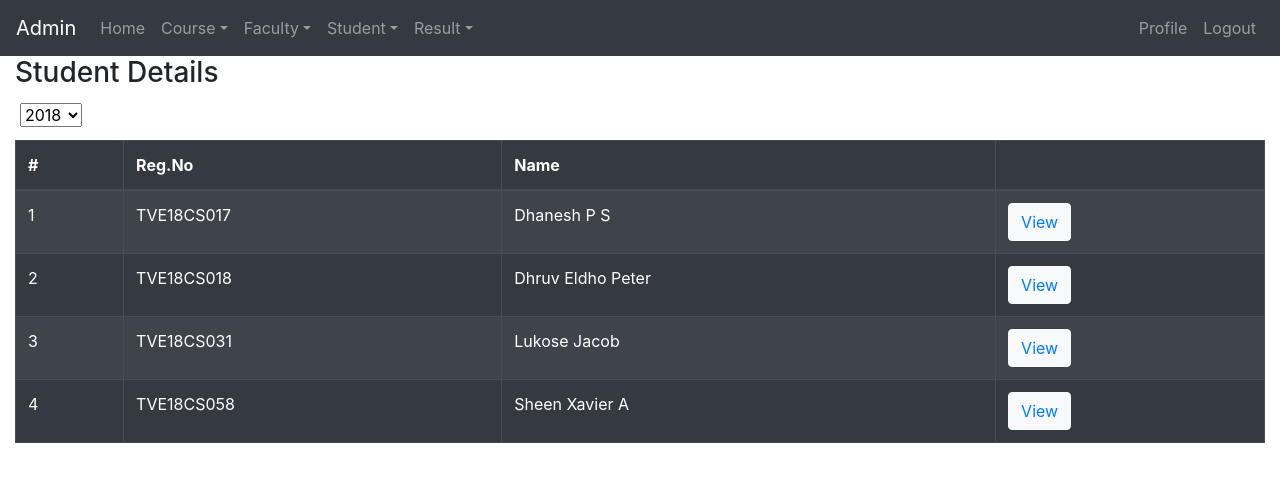
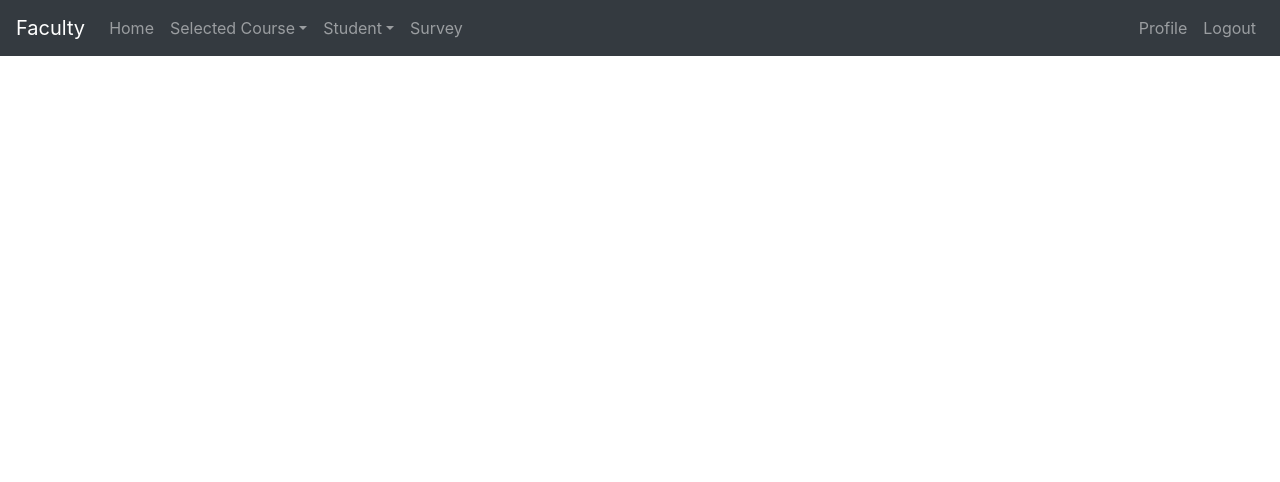
Before and after one commit to dhruvpeter/co_po_automation, a React (Create React App) app: page /admin/student/view-student in a window 1280 px wide. Shown: the top 482 px of the page. Built offline with nearby package versions, Linux system fonts and the light colour scheme.

Commit message:
Add survey routes to faculty

```diff
--- a/src/App.js
+++ b/src/App.js
@@ -5,8 +5,7 @@ import Faculty from "./Component/Faculty/Faculty";
 export default function App() {
   return (
     <div>
-      <Admin />
-
+      <Faculty />
     </div>
   );
 }
--- a/src/Component/Faculty/FacultyLinks/FacultyLinks.js
+++ b/src/Component/Faculty/FacultyLinks/FacultyLinks.js
@@ -5,6 +5,7 @@ import ViewStudent from "../Student/ViewStudent/ViewStudent";
 import AddMark from "../Student/AddMark/AddMark";
 import AssignStudent from "../Student/AssignStudent/AssignStudent";
 import Profile from "../Profile/Profile";
+import Survey from "../Survey/Survey";
 export default function FacultyLinks() {
   return (
     <Router>
@@ -22,6 +23,7 @@ export default function FacultyLinks() {
           component={AssignStudent}
         />
         <Route path="/faculty/profile" exact component={Profile} />
+        <Route path="/faculty/survey" exact component={Survey} />
       </Switch>
     </Router>
   );
--- a/src/Component/Faculty/NavigationBar/NavigationBar.js
+++ b/src/Component/Faculty/NavigationBar/NavigationBar.js
@@ -26,6 +26,7 @@ export default function NavigationBar() {
                 Assign Student
               </NavDropdown.Item>
             </NavDropdown>
+            <Nav.Link href="/faculty/survey">Survey</Nav.Link>
           </Nav>
           <Nav>
             <Nav.Link href="/faculty/profile">Profile</Nav.Link>
--- a/src/Component/Faculty/Student/AddMark/AddMark.js
+++ b/src/Component/Faculty/Student/AddMark/AddMark.js
@@ -7,7 +7,7 @@ class AddMark extends Component {
     super(props);
     this.state = {
       rows: [],
-      cols: []
+      cols: [],
     };
   }
   //  WORKING CODE ---------------------
@@ -20,7 +20,7 @@ class AddMark extends Component {
       } else {
         this.setState({
           cols: resp.cols,
-          rows: resp.rows
+          rows: resp.rows,
         });
         console.log(this.state);
       }
@@ -28,28 +28,20 @@ class AddMark extends Component {
   }
   //  WORKING CODE ---------------------
 
-
-
   render() {
-
-
     function Submit(e) {
       e.preventDefault();
-    console.log('Upload Button clicked.');
+      console.log("Upload Button clicked.");
     }
 
-
     return (
-
+      <div className="container-fluid">
         <div>
-      <div className="container-fluid">
-
           <h1>Upload File</h1>
           <input
             className="btn"
             type="file"
             onChange={this.changeHandler.bind(this)}
-          style={{ padding: "10px" }}
           />
           <OutTable
             data={this.state.rows}
@@ -60,7 +52,9 @@ class AddMark extends Component {
         </div>
 
         <div>
-    <Button variant="primary" onClick={Submit}>Upload</Button>
+          <Button variant="primary" onClick={Submit}>
+            Upload
+          </Button>
         </div>
       </div>
     );
--- /dev/null
+++ b/src/Component/Faculty/Survey/Survey.js
@@ -0,0 +1,9 @@
+import React from 'react'
+
+export default function Survey() {
+    return (
+        <div>
+
+        </div>
+    )
+}
```
Also changed, not shown: 1 other file (tests, documents, lock files or other folders). Lines whose indentation alone changed are shown as unchanged.
